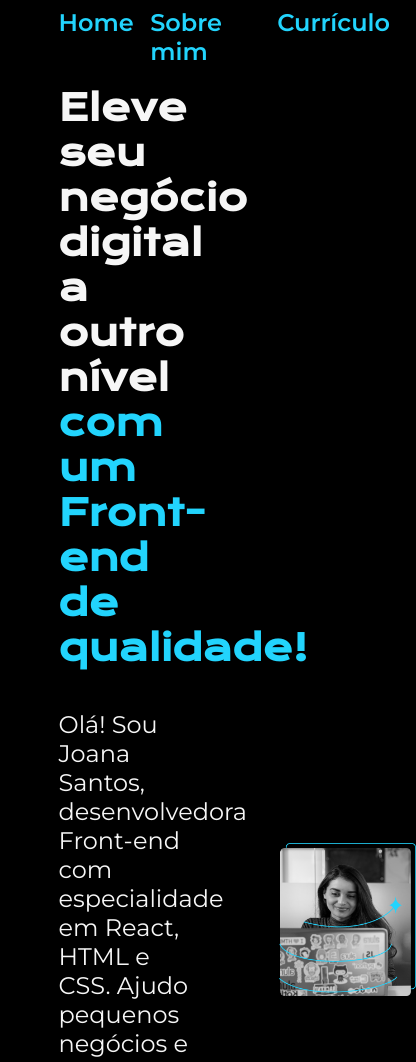
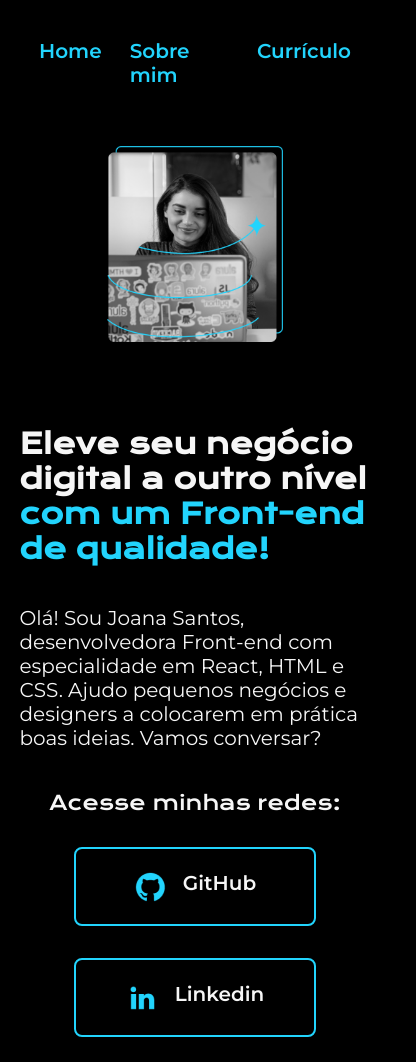
Before and after one commit to pkmanto/alura-html-css-aula-portfolio-vercel, a plain HTML site: page index.html in a window 390 px wide. Shown: the top 1062 px of the page, 416 px wide, since content can reach past the window. Drawn offline with nearby package versions, Linux system fonts and the light colour scheme.

Commit message:
Acrescentando um novo @media para telas menores de 520px

```diff
--- a/styles/style.css
+++ b/styles/style.css
@@ -124,7 +124,33 @@ body {
     font-weight: 400;
 }
 
-@media (min-width: 500px) and (max-width: 1200px) {
+@media (max-width: 520px) {
+    .cabecalho__menu__link {
+        font-size: 1.25rem;
+    }
+
+    .apresentacao__conteudo__titulo {
+        font-size: 1.75rem;
+    }
+
+    .apresentacao__conteudo__texto {
+        font-size: 1.25rem;
+    }
+
+    .apresentacao__links__subtitulo {
+        font-size: 1.25rem;
+    }
+
+    .apresentacao__links__navegacao {
+        font-size: 1.25rem;
+    }
+
+    .rodape {
+        font-size: 1.25rem;
+    }
+}
+
+@media (max-width: 1200px) {
     .cabecalho {
         padding: 10%;
     }
@@ -132,6 +158,7 @@ body {
     .cabecalho__menu {
         justify-content: center;
         gap: 9%;
+
     }
 
     .apresentacao {
@@ -142,4 +169,5 @@ body {
     .apresentacao__conteudo {
         width: auto; /* Pode ser AUTO ou 100%, que vai se adequar automaticamente */
     }
+
 }
```
